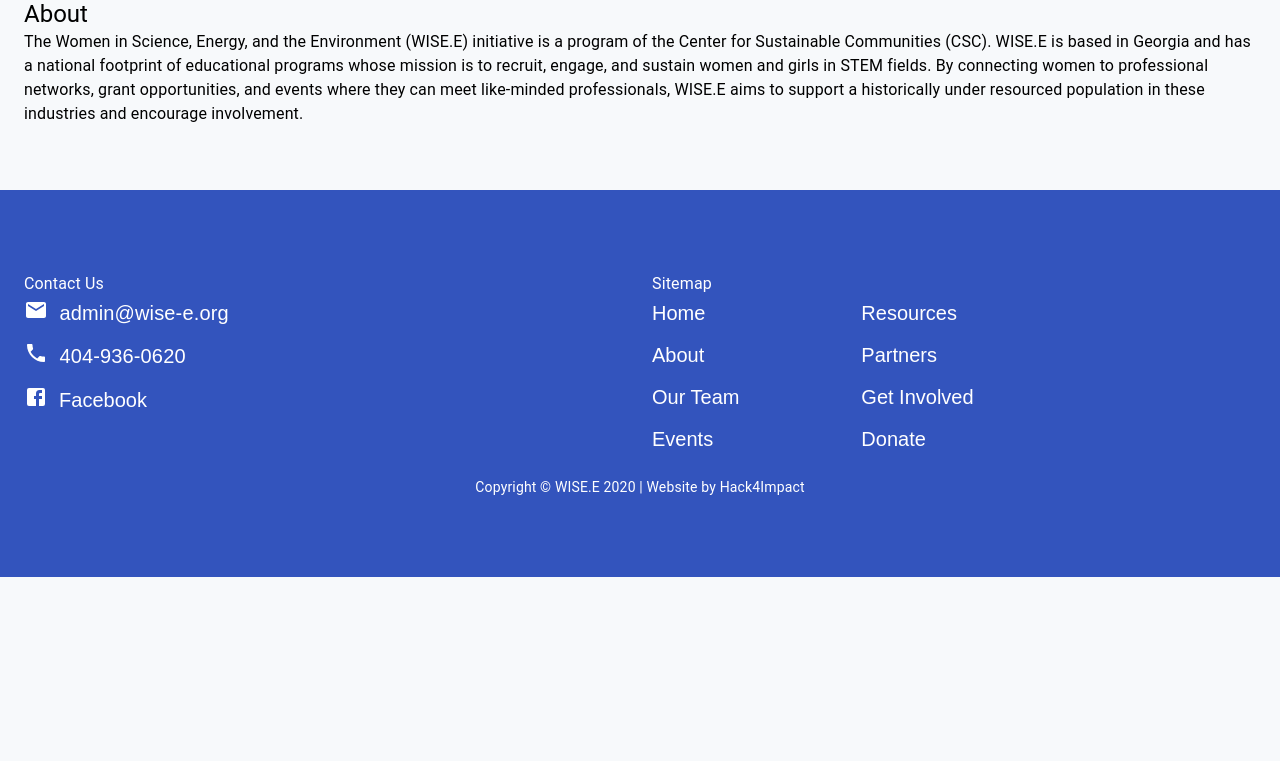
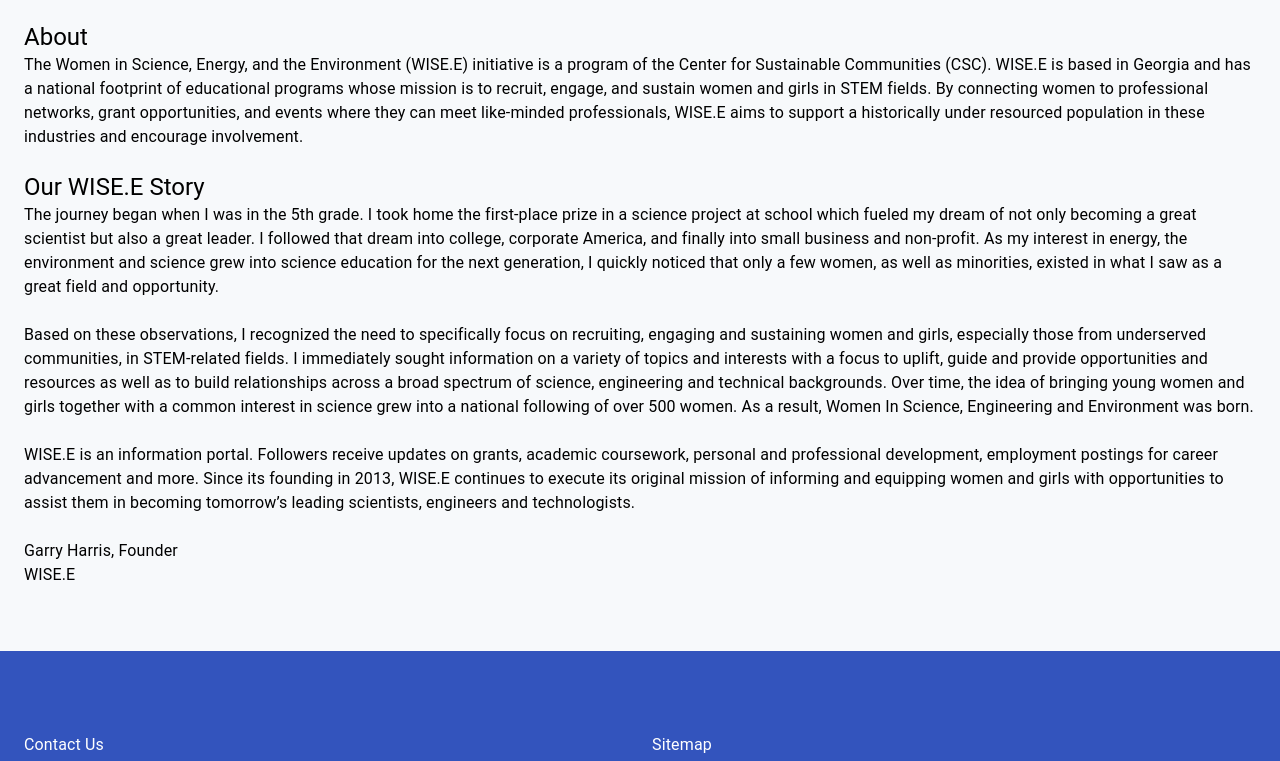
Before and after one commit to Hack4Impact-UMD/WISE-E, a React (Create React App) app: page /about in a window 1280 px wide. Shown: the part 442-1203 px from the top of the page. Before the commit the page ends 1019 px from the top, so only its background shows below. Built offline with nearby package versions, Linux system fonts and the light colour scheme.

Commit message:
Update About page with history

```diff
--- a/src/components/About/index.js
+++ b/src/components/About/index.js
@@ -3,7 +3,6 @@
 import styles from "./styles.module.css";
 
 const About = () => {
-
   return (
     <>
       <div className={styles["banner-img"]}>
@@ -25,7 +24,7 @@
       </div>
 
       <Container>
-
+        <br></br>
         <Typography variant="h5">About</Typography>
         <Typography>
           The Women in Science, Energy, and the Environment (WISE.E) initiative
@@ -36,7 +35,49 @@
           grant opportunities, and events where they can meet like-minded
           professionals, WISE.E aims to support a historically under resourced
           population in these industries and encourage involvement.
-          </Typography>
+          <br></br>
+        </Typography>
+        <br></br>
+        <Typography variant="h5">Our WISE.E Story</Typography>
+        <Typography>
+          The journey began when I was in the 5th grade. I took home the
+          first-place prize in a science project at school which fueled my dream
+          of not only becoming a great scientist but also a great leader. I
+          followed that dream into college, corporate America, and finally into
+          small business and non-profit. As my interest in energy, the
+          environment and science grew into science education for the next
+          generation, I quickly noticed that only a few women, as well as
+          minorities, existed in what I saw as a great field and opportunity.
+        </Typography>
+        <Typography>
+          <br></br>
+          Based on these observations, I recognized the need to specifically
+          focus on recruiting, engaging and sustaining women and girls,
+          especially those from underserved communities, in STEM-related fields.
+          I immediately sought information on a variety of topics and interests
+          with a focus to uplift, guide and provide opportunities and resources
+          as well as to build relationships across a broad spectrum of science,
+          engineering and technical backgrounds. Over time, the idea of bringing
+          young women and girls together with a common interest in science grew
+          into a national following of over 500 women. As a result, Women In
+          Science, Engineering and Environment was born.
+        </Typography>
+
+        <Typography>
+          <br></br>
+          WISE.E is an information portal. Followers receive updates on grants,
+          academic coursework, personal and professional development, employment
+          postings for career advancement and more. Since its founding in 2013,
+          WISE.E continues to execute its original mission of informing and
+          equipping women and girls with opportunities to assist them in
+          becoming tomorrow’s leading scientists, engineers and technologists.
+        </Typography>
+
+        <Typography>
+          <br></br>
+          Garry Harris, Founder
+        </Typography>
+        <Typography>WISE.E</Typography>
       </Container>
     </>
   );
```
